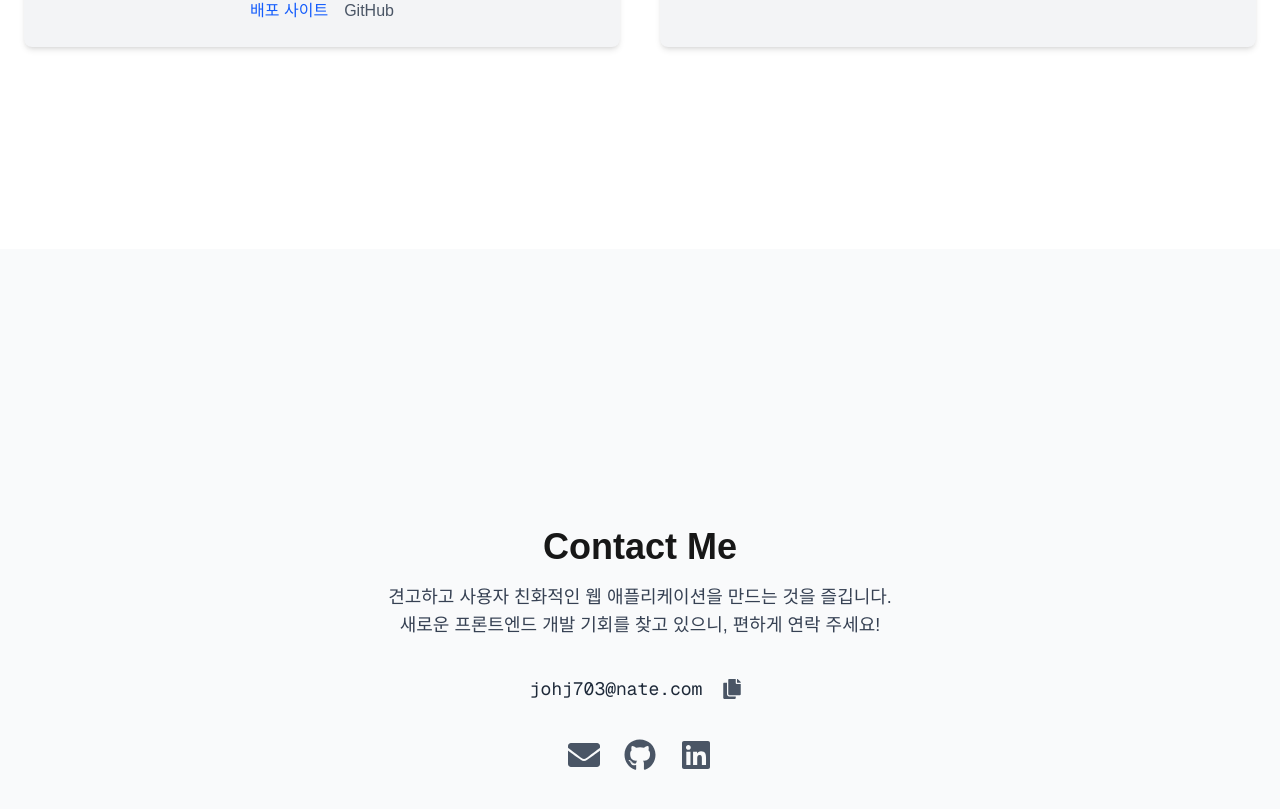
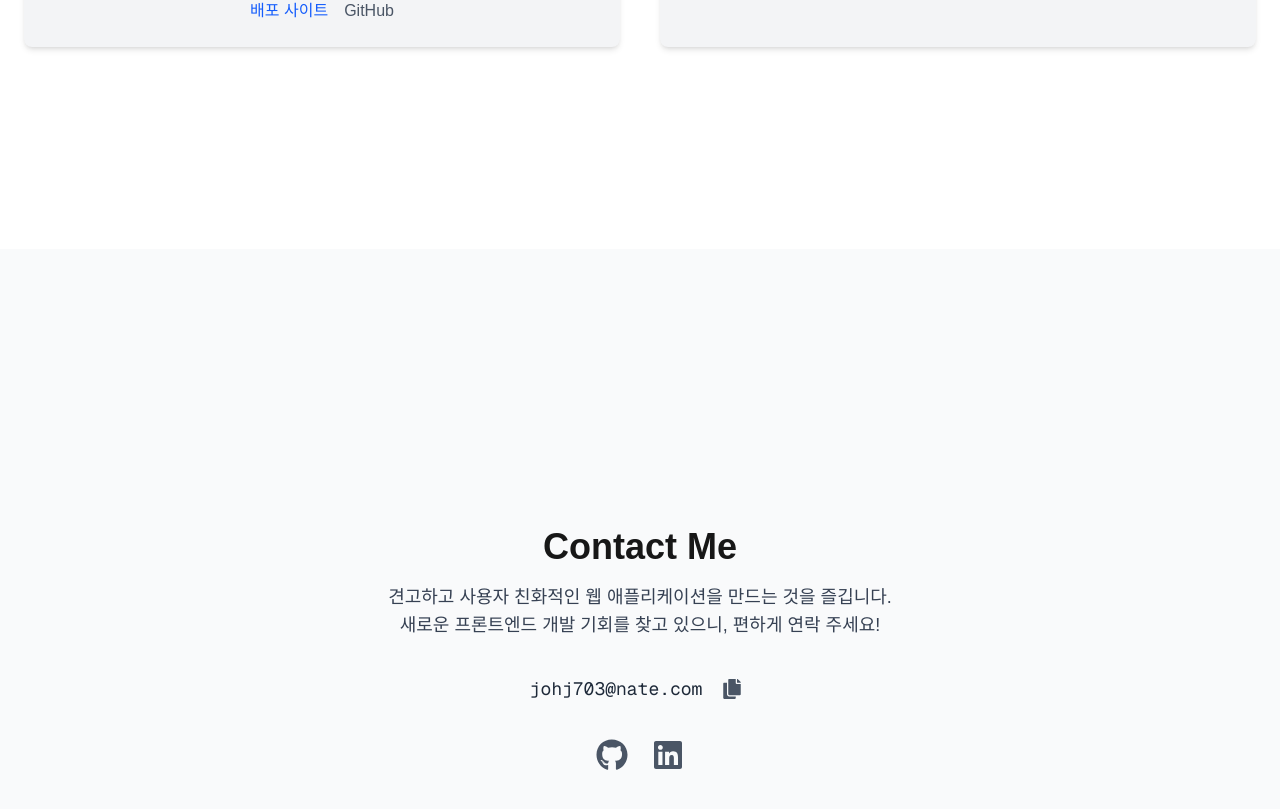
Before and after one commit to johj703/johj703.github.io, a Next.js app: page / in a window 1280 px wide. Shown: the part 2951-3760 px from the top of the page. Built offline with nearby package versions, Linux system fonts and the light colour scheme.

Commit message:
🔧fix: 메일 버튼 삭제

```diff
--- a/src/components/Contact.tsx
+++ b/src/components/Contact.tsx
@@ -57,13 +57,6 @@ const Contact = () => {
         {/* 소셜 링크 아이콘 */}
         <div className="flex items-center justify-center space-x-6">
           <a
-            href={`mailto:${email}`}
-            aria-label="Email"
-            className="text-gray-600 hover:text-blue-600 transition-colors duration-300"
-          >
-            <FaEnvelope size={32} />
-          </a>
-          <a
             href="https://github.com/johj703"
             target="_blank"
             rel="noopener noreferrer"
```
